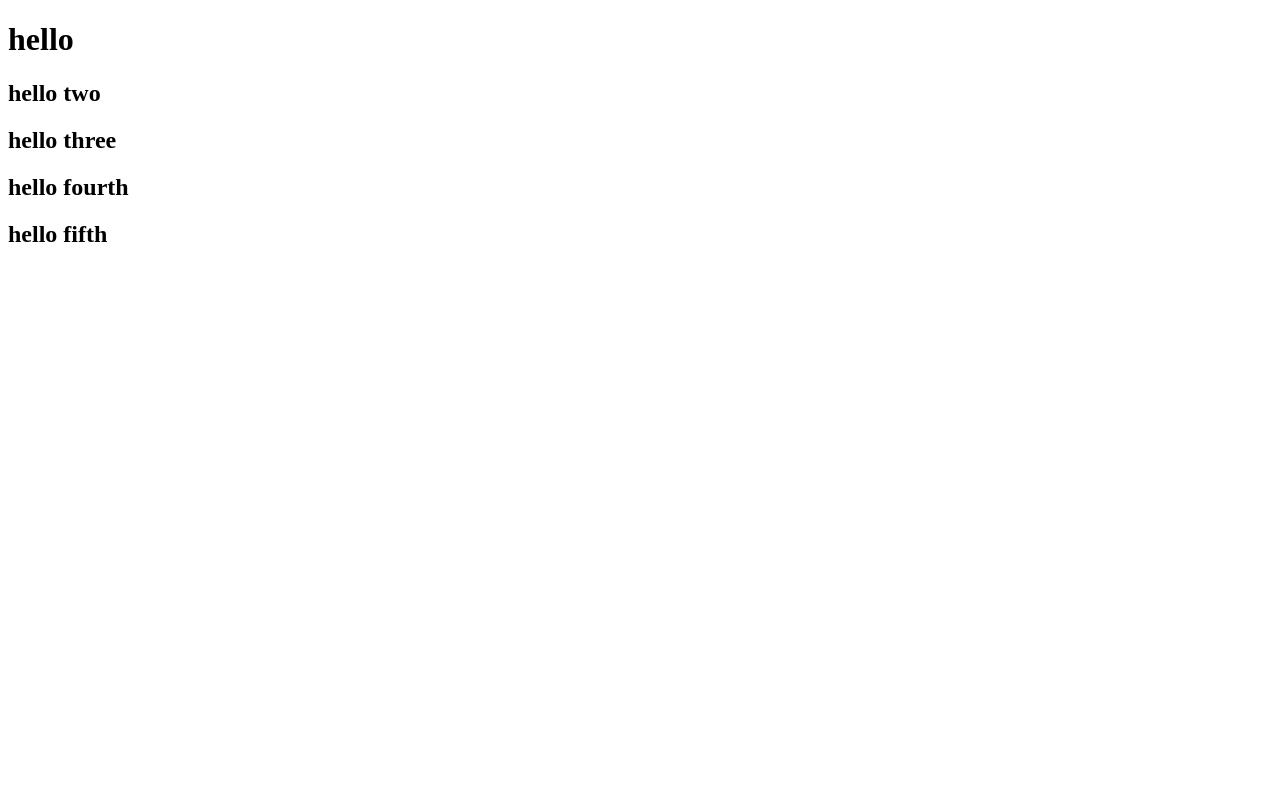
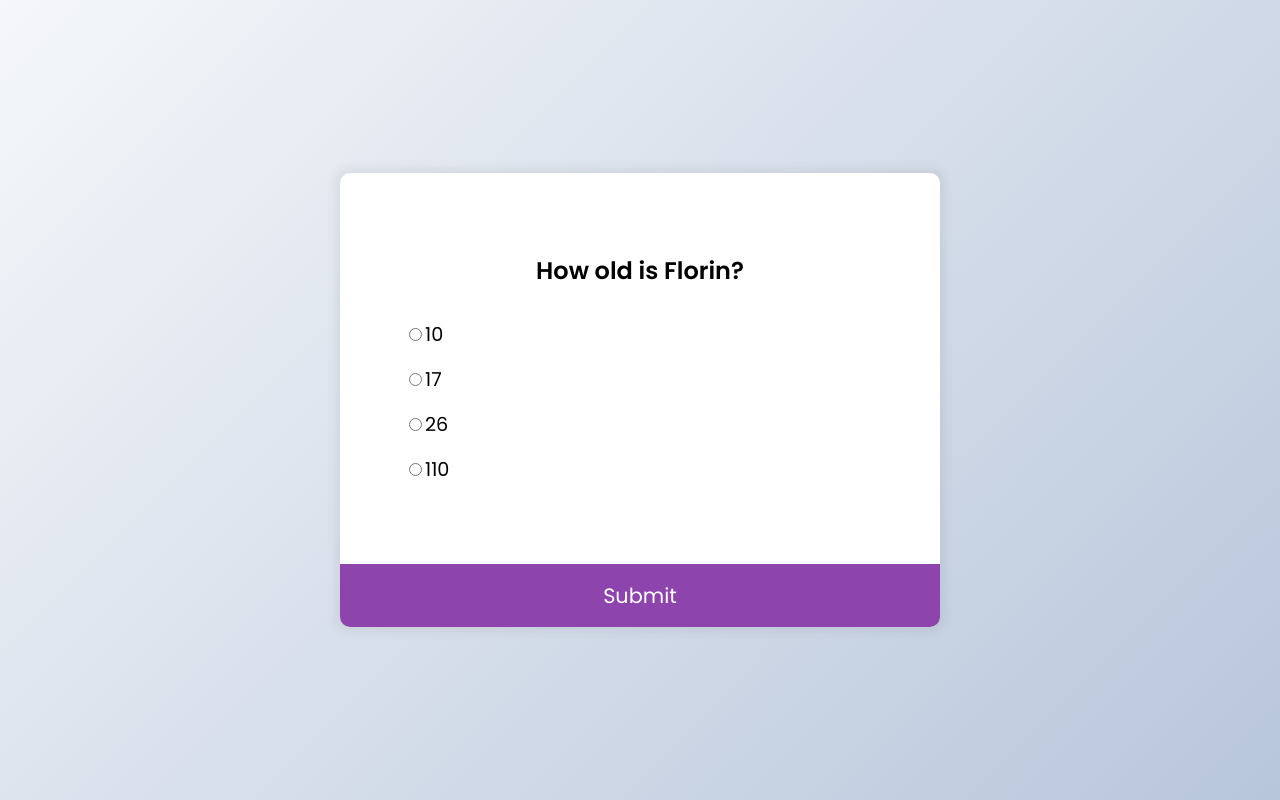
Before and after one commit to dltkddnjs/quizapp, a plain HTML site: page index.html in a window 1280 px wide. Drawn offline with Linux system fonts and the light colour scheme.

Commit message:
퀴즈앱입니다.

```diff
--- a/index.html
+++ b/index.html
@@ -4,13 +4,28 @@
     <meta charset="UTF-8">
     <meta http-equiv="X-UA-Compatible" content="IE=edge">
     <meta name="viewport" content="width=device-width, initial-scale=1.0">
-    <title>Document</title>
+    <title>Quiz App</title>
+    <link rel="stylesheet" href="./style.css">
+    <script src="./script.js" defer></script>
 </head>
 <body>
-    <h1>hello</h1>
-    <h2>hello two</h2>
-    <h2>hello three</h2>
-    <h2>hello fourth</h2>
-    <h2>hello fifth</h2>
+    <div class="quiz-container" id="quiz">
+        <div class="quiz-header">
+
+            <h2 id="question">Question text</h2>
+
+            <ul>
+                <li><input type="radio" id="a" class="answer" name="answer"><label id="a_text" for="a">Question</label></li>
+                <li><input type="radio" id="b" class="answer" name="answer"><label id="b_text" for="b">Question</label></li>
+                <li><input type="radio" id="c" class="answer" name="answer"><label id="c_text" for="c">Question</label></li>
+                <li><input type="radio" id="d" class="answer" name="answer"><label id="d_text" for="d">Question</label></li>
+            </ul>
+        </div>
+
+            <button id="submit">Submit</button>
+
+
+    </div>
+
 </body>
 </html>
--- a/script.js
+++ b/script.js
@@ -0,0 +1,105 @@
+const quizData = [
+    {
+        question : 'How old is Florin?',
+        a: '10',
+        b: '17',
+        c: '26',
+        d: '110',
+        correct: 'c'
+    }, {
+        question: 'What is the most used programming language in 2019?',
+        a: 'Java',
+        b: 'C',
+        c: 'Python',
+        d: 'JavaScript',
+        correct: 'd'
+    }, {
+        question: 'Who is the President of US?',
+        a: 'Florin Pop',
+        b: 'Donald Trump',
+        c: 'Ivan Saldano',
+        d: 'Mihai Andrei',
+        correct: 'b'
+    }, {
+        question: 'What does HTML stand for?',
+        a: 'Hypertext Markup Language',
+        b: 'Cascading Style Sheet',
+        c: 'Jason Object Notation',
+        d: 'Helicopters Terminals Motorboats Lamborginis',
+        correct: 'a'
+    }, {
+        question: 'What year was JavaScript launched?',
+        a: '1996',
+        b: '1995',
+        c: '1994',
+        d: 'none of the above',
+        correct: 'b'
+    }
+];
+const quiz = document.getElementById('quiz');
+const answerEls = document.querySelectorAll(".answer");
+const questionEl = document.getElementById('question');
+
+const a_text = document.getElementById('a_text');
+const b_text = document.getElementById('b_text');
+const c_text = document.getElementById('c_text');
+const d_text = document.getElementById('d_text');
+const submitBtn = document.getElementById('submit');
+
+let currentQuiz = 0;
+let score = 0;
+
+loadQuiz();
+
+function loadQuiz() {
+    deselectAnswers();
+    const currentQuizData = quizData[currentQuiz];
+
+    questionEl.innerHTML = currentQuizData.question;
+
+    a_text.innerText = currentQuizData.a;
+    b_text.innerText = currentQuizData.b;
+    c_text.innerText = currentQuizData.c;
+    d_text.innerText = currentQuizData.d;
+
+
+}
+
+function getSelected() {
+    let answer = undefined;
+
+    answerEls.forEach((answerEl) => {
+        if(answerEl.checked) {
+            answer = answerEl.id;
+        }
+    });
+
+    return answer;
+}
+
+function deselectAnswers() {
+    answerEls.forEach((answerEl) => {
+        answerEl.checked = false;
+    });
+}
+
+submitBtn.addEventListener('click', () => {
+
+    const answer = getSelected();
+
+    console.log(answer);
+
+    if(answer) {
+        if(answer === quizData[currentQuiz].correct) {
+            score++;
+        }
+
+        currentQuiz++;
+        if(currentQuiz < quizData.length) {
+            loadQuiz();
+        } else {
+            // TODO: Show results
+            quiz.innerHTML = `<h2>You answered correctly at ${score}/${quizData.length} questions.</h2> <button onclick="location.reload()">Reload</button>`;
+        }
+    }
+});
--- a/style.css
+++ b/style.css
@@ -0,0 +1,70 @@
+@import url("https://fonts.googleapis.com/css2?family=Poppins:wght@200;400;600&display=swap");
+
+* {
+    box-sizing: border-box;
+}
+
+body {
+    background-color: #fff;
+    background-image: linear-gradient(315deg, #b8c6db 0%, #f5f7fa 100%);
+    display: flex;
+    align-items: center;
+    justify-content: center;
+    font-family: "Poppins", sans-serif;
+    margin: 0;
+    min-height: 100vh;
+}
+
+.quiz-container {
+    background-color: #fff;
+    border-radius: 10px;
+    box-shadow: 0 0 10px 5px rgba(100, 100, 100, 0.1);
+    overflow: hidden;
+    width: 600px;
+    max-width: 100%;
+}
+
+.quiz-header {
+    padding: 4rem;
+}
+
+h2 {
+    padding: 1rem;
+    text-align: center;
+    margin: 0;
+}
+
+ul {
+    list-style-type: none;
+    padding: 0;
+}
+
+ul li {
+    font-size: 1.2rem;
+    margin: 1rem 0;
+}
+
+ul li label {
+    cursor: pointer;
+}
+
+button {
+    background-color: #8e44ad;
+    border: none;
+    color: white;
+    cursor: pointer;
+    display: block;
+    font-family: inherit;
+    font-size: 1.3rem;
+    width: 100%;
+    padding: 1rem;
+}
+
+button:hover {
+    background-color: #732d91;
+}
+
+button:focus {
+    background-color: #5e3370;
+    outline: none;
+}
```
